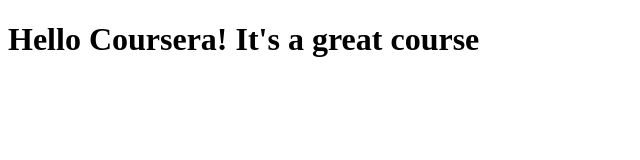
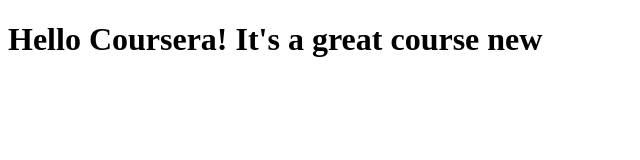
Before and after one commit to hildeaty/test2, a plain HTML site: page site/index.html in a window 1280 px wide. Shown: the full height of the page, 0-640 px from the left. Drawn offline with Linux system fonts and the light colour scheme.

Commit message:
small addition to our page content

```diff
--- a/site/index.html
+++ b/site/index.html
@@ -5,6 +5,6 @@
 	<title>Coursera is Cool!</title>
 </head>
 <body>
-<h1>Hello Coursera! It's a great course</h1>
+<h1>Hello Coursera! It's a great course new</h1>
 </body>
 </html>
```
